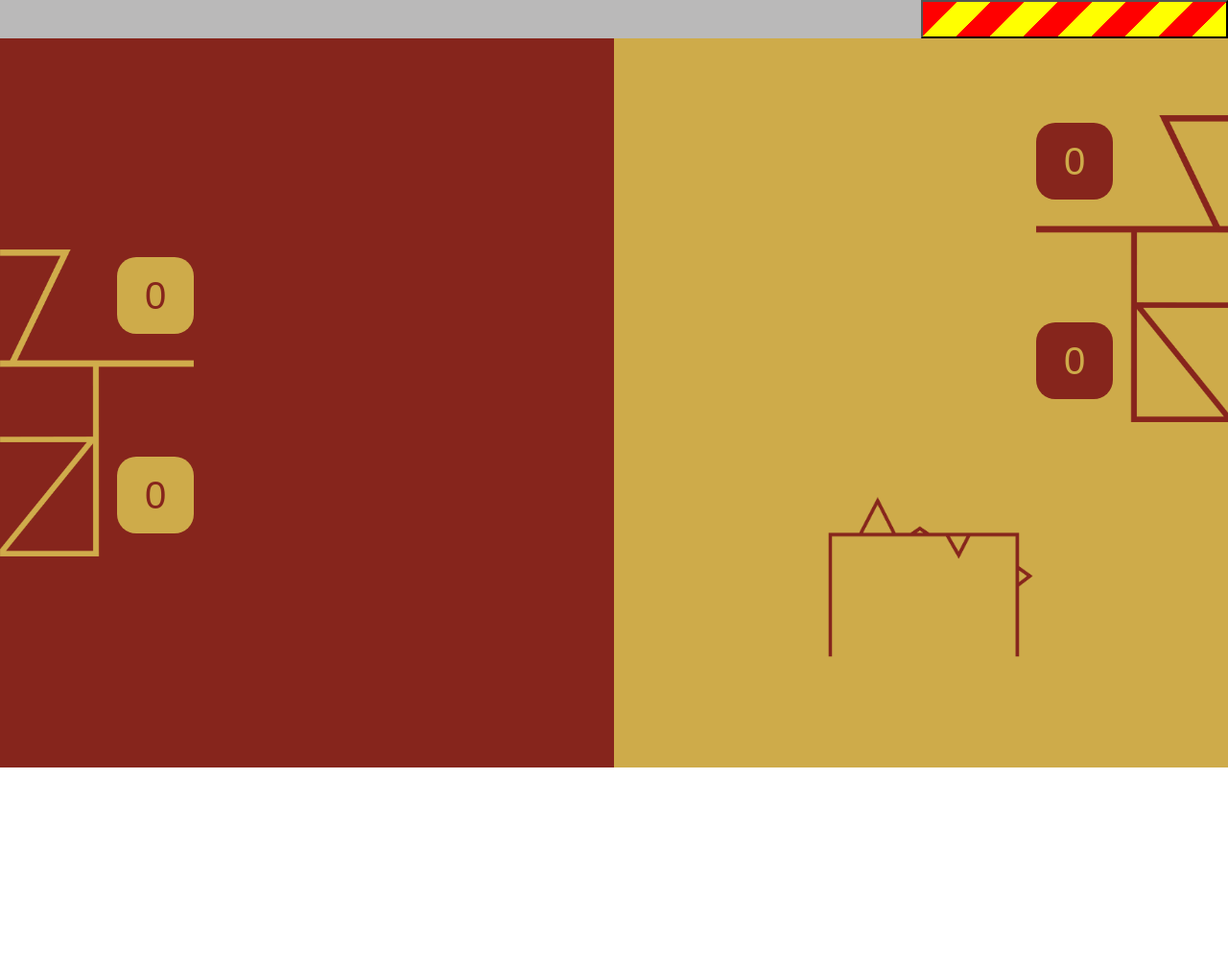
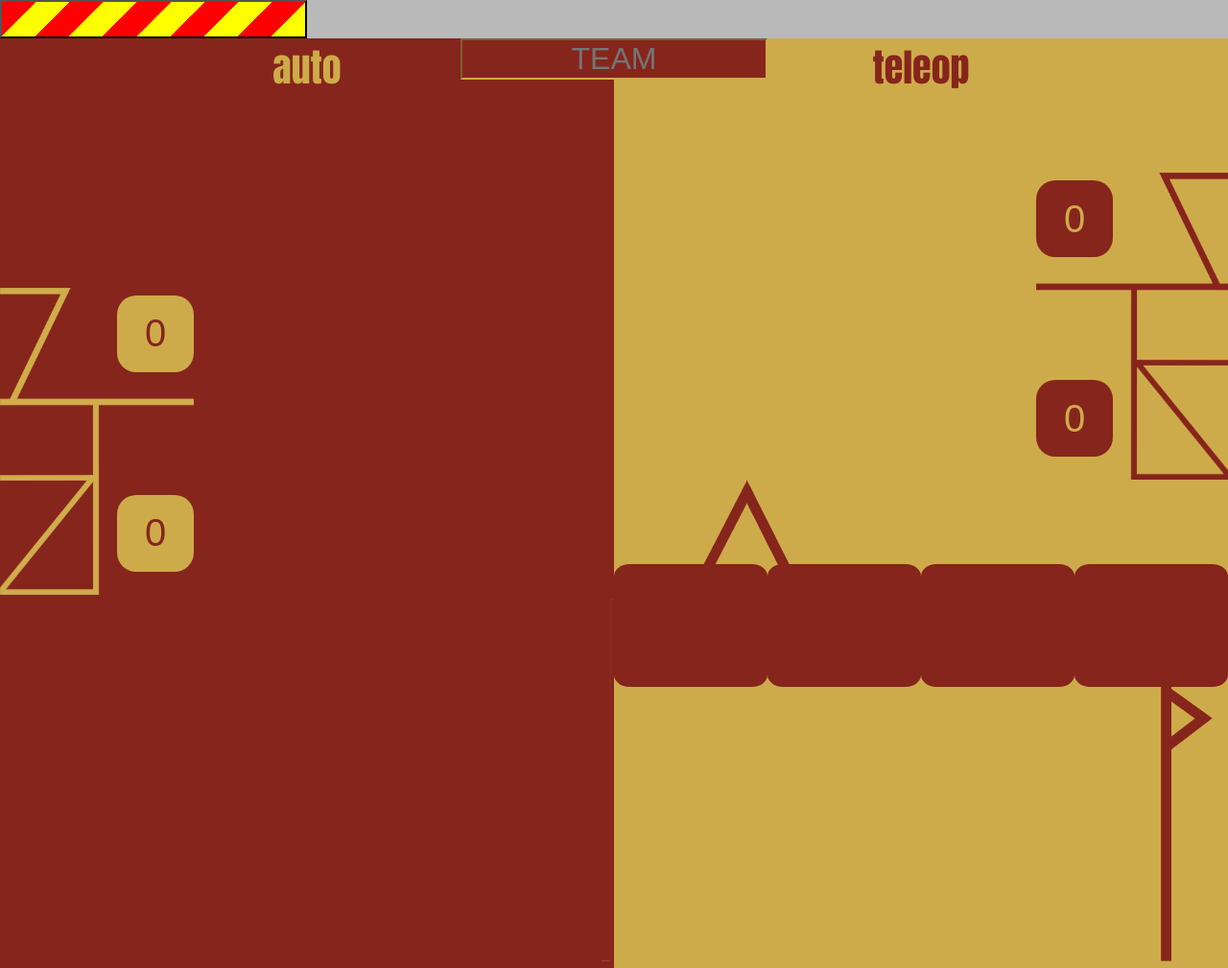
Before and after one commit to TeamSteamRobotics/SteamSite2023, a plain HTML site: page index.html in a window 1280 px wide. Shown: the whole page at 96% size. Before the commit the page ends 800 px from the top, so only its background shows below. Drawn offline with Linux system fonts and the light colour scheme.

Commit message:
pushing fr

```diff
--- a/index.html
+++ b/index.html
@@ -8,10 +8,8 @@
     <title>Document</title>
   </head>
   <body class="bodya">
-      <div class="OperationsBox">
-      <button class="MajorFailureB"></button>
-    </div>
     <div class="SideBoxes">
+      <t style="color: #ceab4a;font-size: 5vh; font-family: Impact, Haettenschweiler, 'Arial Narrow Bold', sans-serif;">auto</t>
       <div class="ButtonBoxes" style="justify-items: right; align-self: center; justify-self: left;margin-right: auto;margin-top: auto;margin-bottom: auto;">
         <img src="Liamthinggold.png"  style="height: 40vh; grid-row: row0;align-self: flex-start;justify-self: left;margin-left: auto;"><img>
         <button class="InputButtonY" style="grid-row: row1;">0</button>
@@ -19,13 +17,25 @@
       </div>
     </div>
     <div class="SideBoxes">
+      <t style="color: #86251c;font-size: 5vh; font-family: Impact, Haettenschweiler, 'Arial Narrow Bold', sans-serif;">teleop</t>
       <div class="ButtonBoxes" style="justify-items: left;margin-left: auto; align-self: flex-start; margin-top: 10vh;" >
         <img src="Liamthingred.png"  style="height: 40vh; grid-row: row0;align-self: flex-start;justify-self: right;"><img>
         <button class="InputButtonR" style="grid-row: row1;">0</button>
         <button class="InputButtonR">0</button>
       </div>
-      <img src="bars red.png"  style="height: 40vh; align-self: flex-end;justify-self: center;margin-right: auto;margin-left: auto;"><img>
+      <div class="ButtonBoxes" style="width: 100%;align-items: flex-end; align-self: flex-end;justify-self: left;margin-right: auto;margin-left: 0;grid-template-columns: [c1]25%[c2]25%[c3]25%[c4]25%;">
+        <img src="bars red(1).png"  style="width: 50vw;justify-self: left;margin-right: auto;margin-left: -1vw;align-self: flex-start;"><img>
+        <input type="checkbox" class="barsbutton" style="grid-row: row2;grid-column: auto;"></input>
+        <input type="checkbox" class="barsbutton" style="grid-row: row2;grid-column: auto;"></input>
+        <input type="checkbox" class="barsbutton" style="grid-row: row2;grid-column: auto;"></input>
+        <input type="checkbox" class="barsbutton" style="grid-row: row2;grid-column: auto;"></input>
+      </div>
+
     </div>
+    <div class="OperationsBox">
+      <input type="text" name="teamnum" style="grid-row: row1;grid-column-start: c2; grid-column-end: c4; margin-left: 12.5vw; margin-right: 12.5vw;background-color: #86251c; color: #ceab4a;font-size: 4vh;align-self: flex-start;text-align: center;border-color: #ceab4a;" placeholder="TEAM"></input>
+    <button class="MajorFailureB"></button>
+  </div>
     <script src="script.js"></script>
   </body>
 
--- a/style.css
+++ b/style.css
@@ -20,6 +20,8 @@
     grid-column-end: span 2;
     background-color:#bab9b9 ;
     display: grid;
+    grid-template-rows: [row0] 5vh [row1] 5vh;
+    grid-template-columns: [c1]25%[c2]25%[c3]25%[c4]25%;
     justify-content: right;
     align-items:center;
   }
@@ -35,6 +37,28 @@
     width: 25vh;
     grid-template-rows:[row0] 1vh [row1] 13vh [row2] 13vh [row3] 13vh [row4] ;
     align-items:flex-start;
+  }
+  input[type="checkbox"] {
+    /* Add if not using autoprefixer */
+    -webkit-appearance: none;
+    appearance: none;
+    /* For iOS < 15 to remove gradient background */
+    background-color: #86251c;
+    /* Not removed via appearance */
+    margin: 0;
+    float: left;
+    border: none;
+    border-radius: 10%;
+    color: #ceab4a;
+    display: inline-block;
+    text-align: center;
+    font-size: 5vh;
+    width: 12.5vw;
+    height: 10vw;
+    background-color: #86251c;
+  }
+  input[type="checkbox"]:checked {
+    background-color: #b98578;
   }
   .InputButtonR{
     border: none;
```
Also changed, not shown: bars red(1).png (added), bars red.png (deleted), bars red2.png (added).
